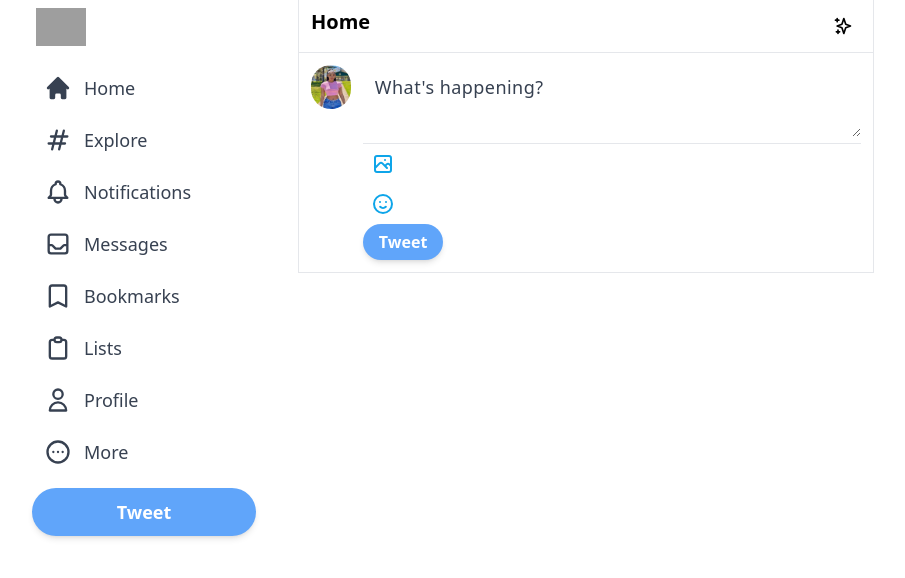
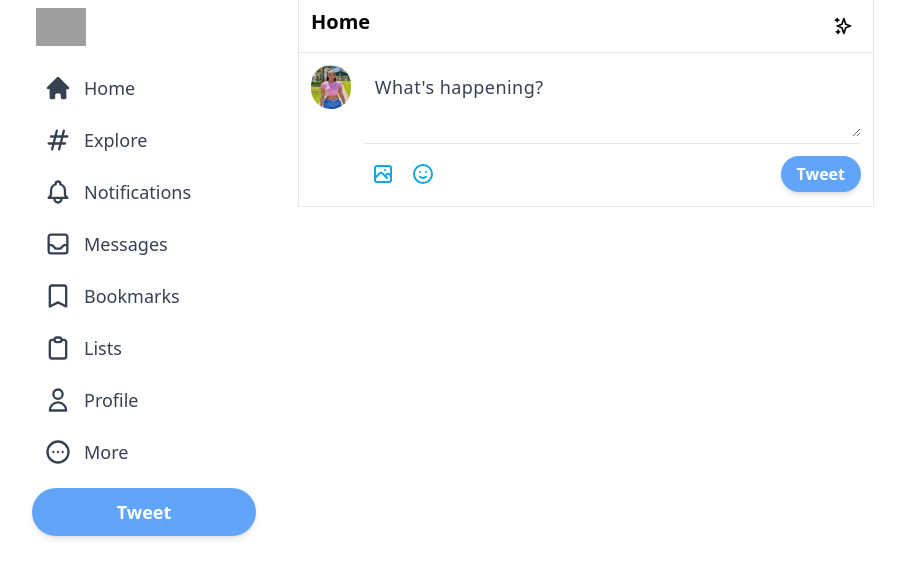
Before and after one commit to mubizzy/Twitter-clone, a Next.js app: page / in a window 1280 px wide. Shown: the top 578 px of the page, without its empty margins (72-977 px from the left). Built offline with nearby package versions, Linux system fonts and the light colour scheme; grey boxes are pictures that could not be loaded.

Commit message:
adjusting the icons

```diff
--- a/components/Input.jsx
+++ b/components/Input.jsx
@@ -15,11 +15,10 @@
             className="w-full border-none focus:ring-0 text-lg placeholder-gray-700 tracking-wide min-h-[50px] text-gray-700"
             rows="2"
             placeholder="What's happening?"
-            value=""
           ></textarea>
         </div>
-        <div className="">
-          <div className="">
+        <div className="flex items-center justify-between pt-2.5">
+          <div className=" flex">
             <PhotographIcon className="h-10 w-10 hoverEffect p-2 text-sky-500 hover:bg-sky-100" />
             <EmojiHappyIcon className="h-10 w-10 hoverEffect p-2 text-sky-500 hover:bg-sky-100" />
           </div>
```
